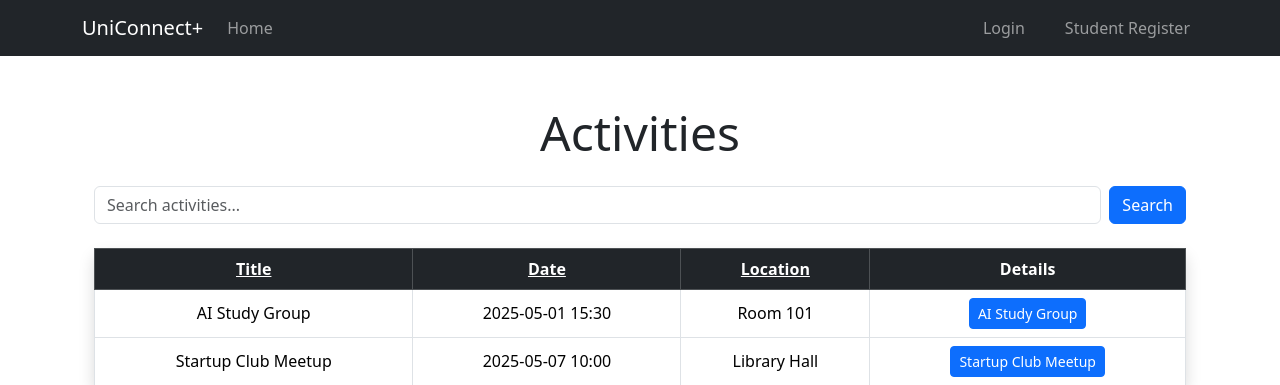
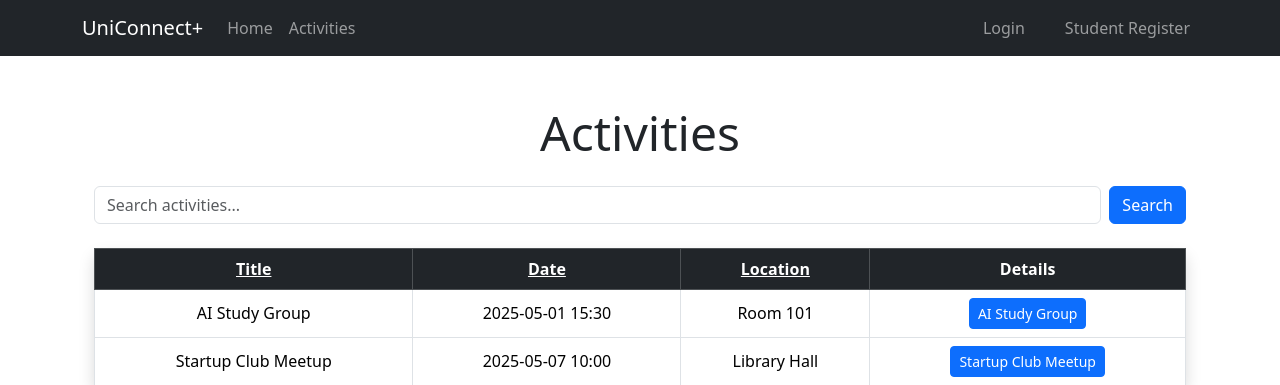
Before and after one commit to Mxyee/Uniconnect, a Flask app: page /activities in a window 1280 px wide. Shown: the top 385 px of the page. Run offline with Flask 3, Linux system fonts and the light colour scheme.

Commit message:
Remove activity display condition in base.html

```diff
--- a/app/templates/base.html
+++ b/app/templates/base.html
@@ -27,13 +27,13 @@
                 </li>
 
                 {% if current_user.is_authenticated %}
-                         <li class="nav-item">
-                            <a class="nav-link" href="{{ url_for('assignments') }}">Assignments</a>
-                        </li>
-                        <li class="nav-item">
-                            <a class="nav-link" href="{{ url_for('activities') }}">Activities</a>
-                        </li>
+                    <li class="nav-item">
+                        <a class="nav-link" href="{{ url_for('assignments') }}">Assignments</a>
+                    </li>
                 {% endif %}
+                <li class="nav-item">
+                    <a class="nav-link" href="{{ url_for('activities') }}">Activities</a>
+                </li>
             </ul>
 
             <ul class="navbar-nav gap-4 ms-auto">
```
